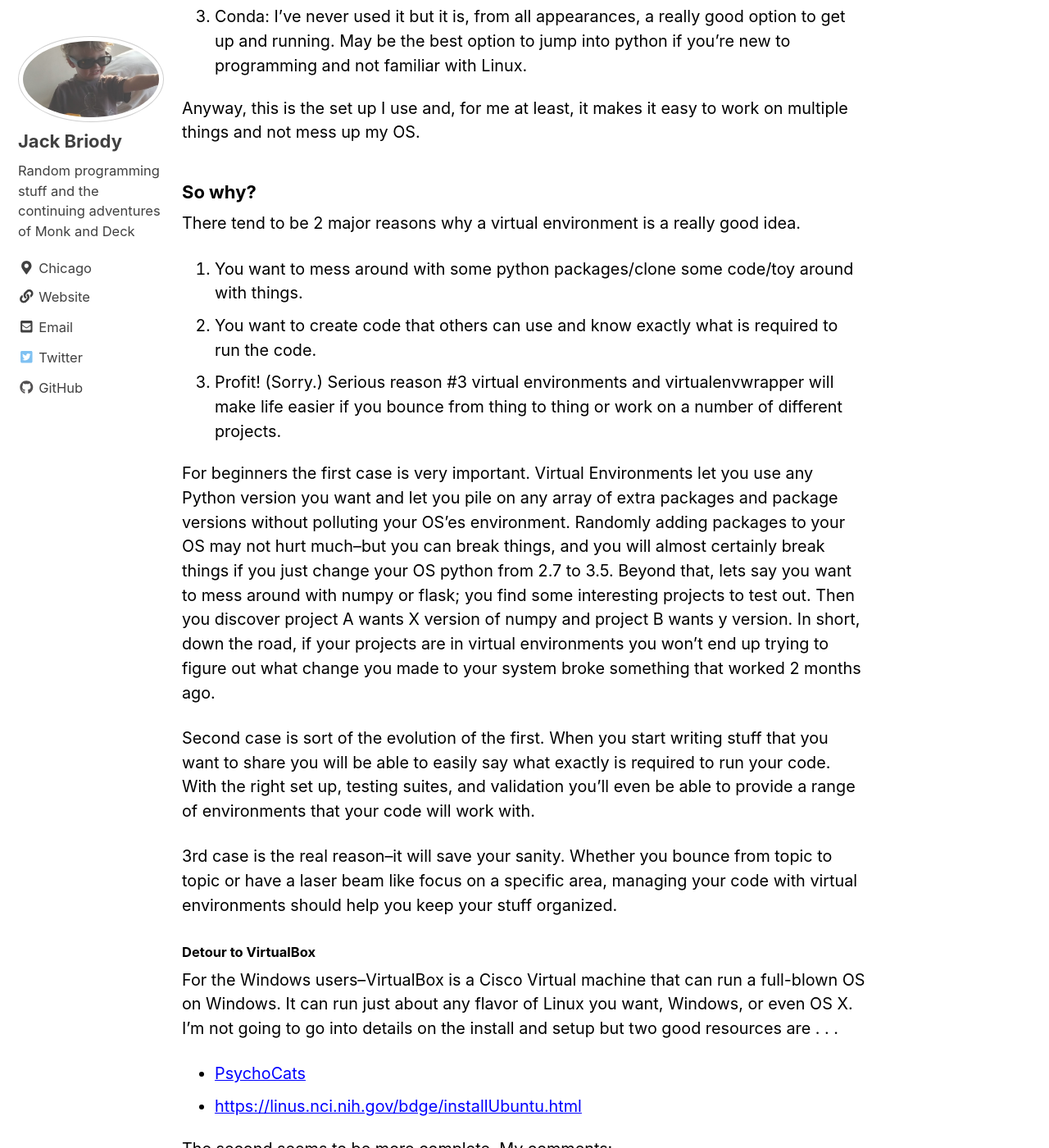
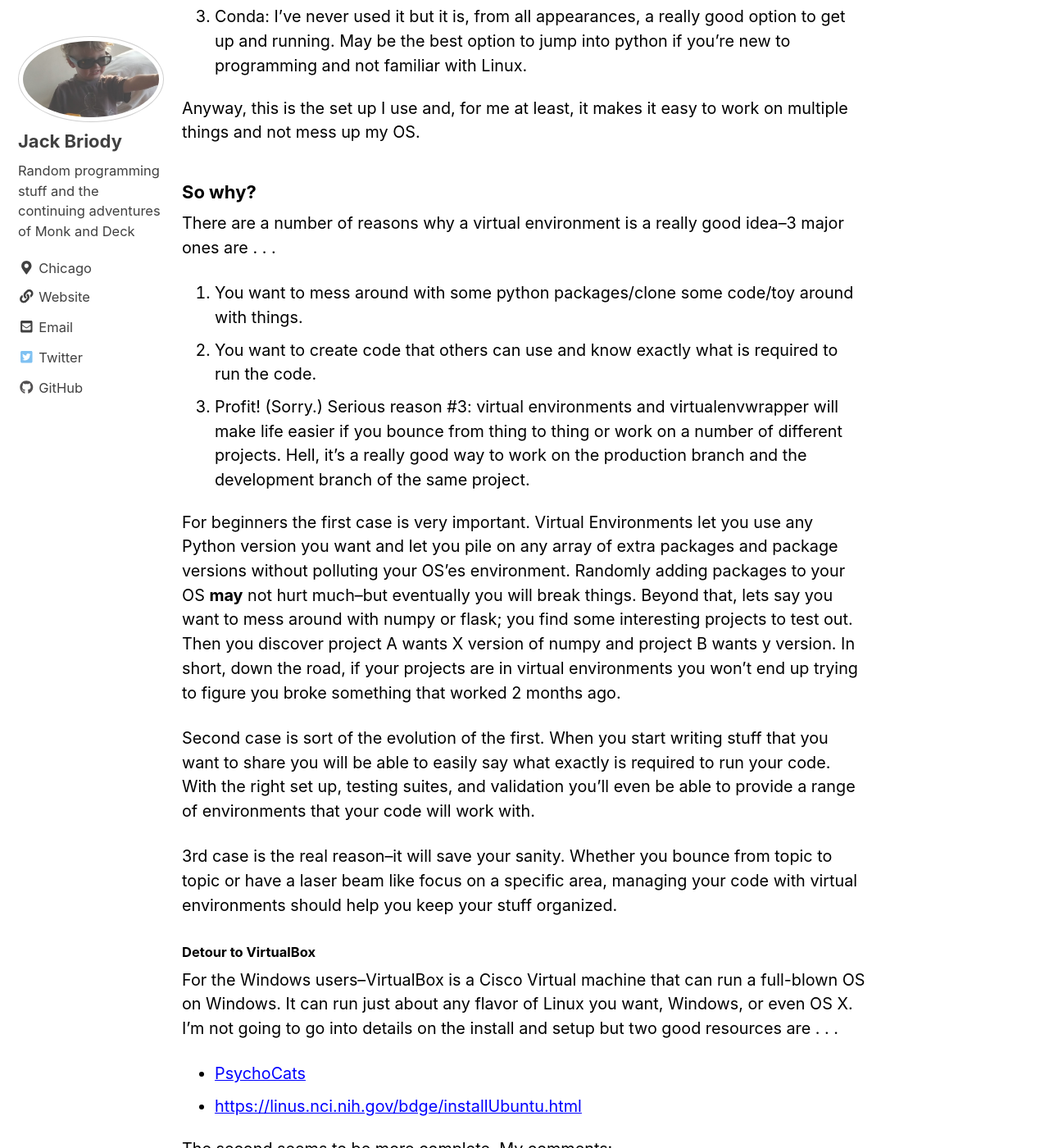
Before and after one commit to jmbriody/jmbriody.github.io, a Jekyll site: the page built from _posts/2018-01-22-python-devenv.markdown, in a window 1280 px wide and 1400 px high, scrolled down 1080 px. Shown: the whole window at 82% size. Built offline with Jekyll 4.4.1, drawn with Linux system fonts in a browser that asks for light colours; nearby versions of some CDN libraries; comment, search, counter and statistics services are not loaded.

Commit message:
More devenv edits

```diff
--- a/_posts/2018-01-22-python-devenv.markdown
+++ b/_posts/2018-01-22-python-devenv.markdown
@@ -21,13 +21,13 @@ This post is pretty much 100% about how I set up my development environments. Th
 Anyway, this is the set up I use and, for me at least, it makes it easy to work on multiple things and not mess up my OS.
 
 ### So why?
-There tend to be 2 major reasons why a virtual environment is a really good idea.
+There are a number of reasons why a virtual environment is a really good idea--3 major ones are . . .
 
 1. You want to mess around with some python packages/clone some code/toy around with things.
 2. You want to create code that others can use and know exactly what is required to run the code.
-3. Profit! (Sorry.) Serious reason #3 virtual environments and virtualenvwrapper will make life easier if you bounce from thing to thing or work on a number of different projects.
+3. Profit! (Sorry.) Serious reason #3: virtual environments and virtualenvwrapper will make life easier if you bounce from thing to thing or work on a number of different projects. Hell, it's a really good way to work on the production branch and the development branch of the same project.
 
-For beginners the first case is very important. Virtual Environments let you use any Python version you want and let you pile on any array of extra packages and package versions without polluting your OS'es environment. Randomly adding packages to your OS may not hurt much--but you can break things, and you will almost certainly break things if you just change your OS python from 2.7 to 3.5. Beyond that, lets say you want to mess around with numpy or flask; you find some interesting projects to test out. Then you discover project A wants X version of numpy and project B wants y version. In short, down the road, if your projects are in virtual environments you won't end up trying to figure out what change you made to your system broke something that worked 2 months ago.
+For beginners the first case is very important. Virtual Environments let you use any Python version you want and let you pile on any array of extra packages and package versions without polluting your OS'es environment. Randomly adding packages to your OS **may** not hurt much--but eventually you will break things. Beyond that, lets say you want to mess around with numpy or flask; you find some interesting projects to test out. Then you discover project A wants X version of numpy and project B wants y version. In short, down the road, if your projects are in virtual environments you won't end up trying to figure you broke something that worked 2 months ago.
 
 Second case is sort of the evolution of the first. When you start writing stuff that you want to share you will be able to easily say what exactly is required to run your code. With the right set up, testing suites, and validation you'll even be able to provide a range of environments that your code will work with.
 
```
